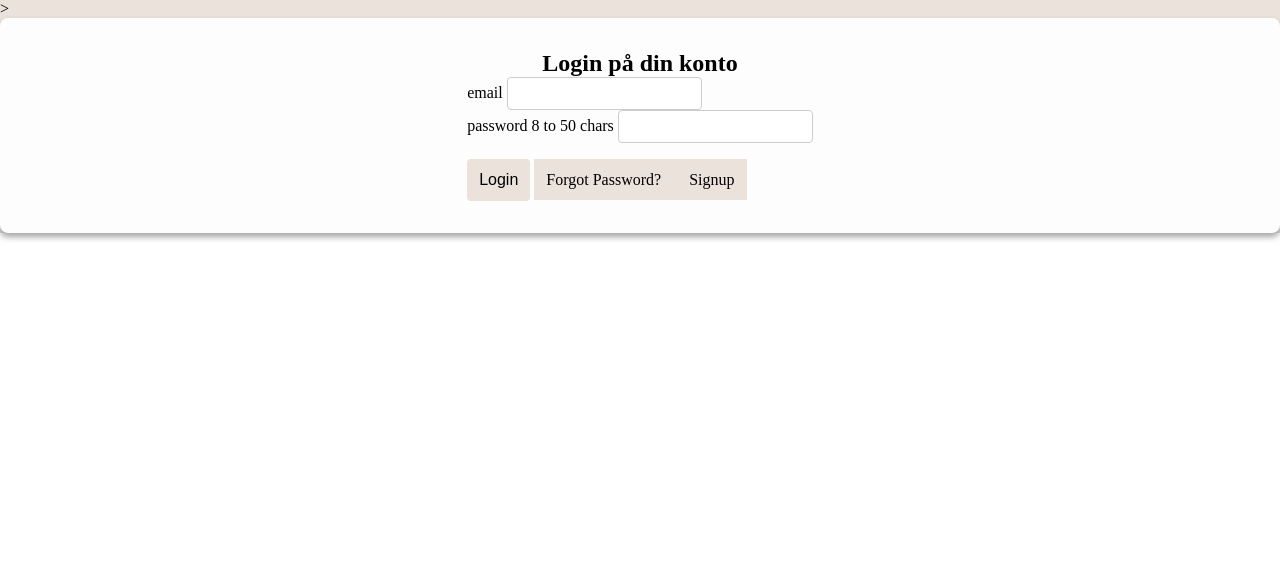
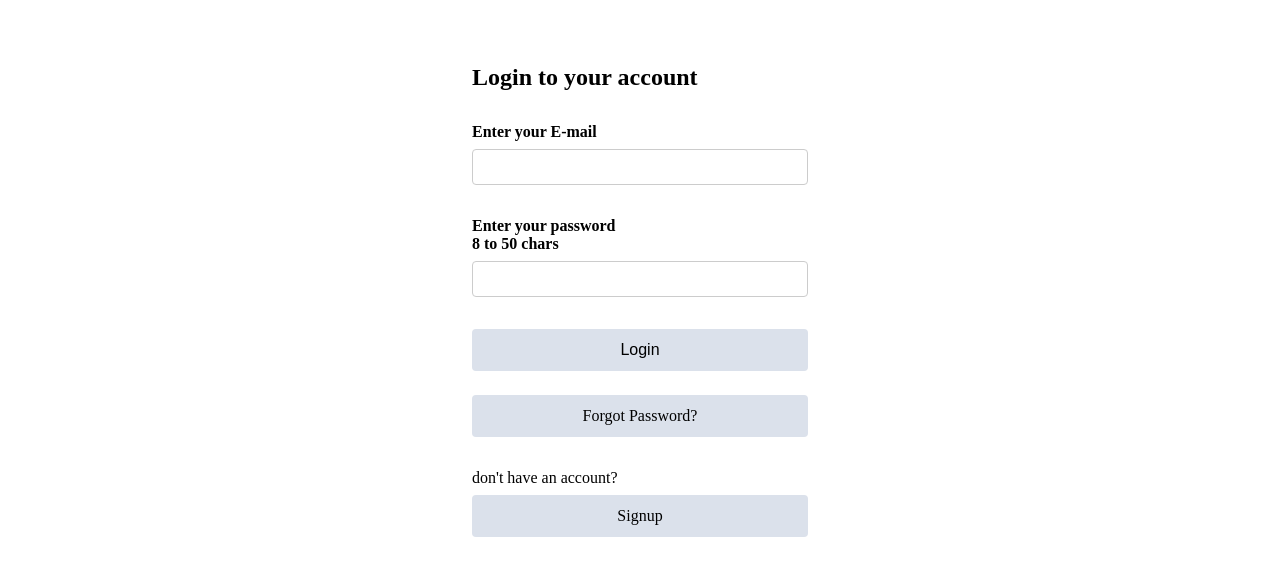
Before and after one commit to AbdullahMarwan/AbdullahMarwan-KEA-WebDev-Wolt-Exam, a Flask app: template templates/view_login.html in a window 1280 px wide. Shown: the top 584 px of the page. Run offline with Flask 3, Linux system fonts and the light colour scheme; the template is opened without the code that fills it, so the values that code supplies are empty.

Commit message:
Updated view_login.html css

```diff
--- a/templates/view_login.html
+++ b/templates/view_login.html
@@ -1,86 +1,180 @@
 {% include "_top.html" %}
 
-<main
-    class="w-full h-100vh d-flex p-items-center"
-    style="background-color: #ebe3db;" <!-- Baggrundsfarve -->
->
-    <section
-        class="bg-c-blue p-4 border-rounded shadow mx-auto w-30%"
-        style="
-            background-color: #fdfdfd;
-            padding: 2rem;
-            border-radius: 0.5rem;
-            box-shadow: 0 4px 6px rgba(0, 0, 0, 0.357);
-            display: flex;
-            flex-direction: column;
-            align-items: center;
-        "
-    >
-        <!-- Brugercirkel -->
+<main class="main-login">
+
+    <section>
         <div >
-
-           <h1>Login på din konto</h1> <!-- Brugersymbol -->
-
+           <h1>Login to your account</h1> <!-- Brugersymbol -->
         </div>
 
         <form id="frm_user_login" class="w-full d-flex flex-col gap-4">
 
-            <div class="text-c-green text-200">
+            <!-- TODO: Make message work! -->
+            <div id="login-message" class="text-c-green text-200">
                 {{ message }}
             </div>
 
             <div class="d-flex flex-col">
                 <label for="user_email">
-                    <span>email</span>
+                    <span>Enter your E-mail</span>
                 </label>
                 <input
                     name="user_email"
                     type="text"
-                    mix-check="{{ x.REGEX_EMAIL }}"
-                    style="padding: 0.5rem; border: 1px solid #ccc; border-radius: 0.25rem;"
-                >
+                    mix-check="{{ x.REGEX_EMAIL }}"                 >
             </div>
 
             <div class="d-flex flex-col">
                 <label for="user_password" class="d-flex">
-                    <span>password</span>
-                    <span class="ml-auto text-c-gray:+25">{{ x.USER_PASSWORD_MIN }} to {{ x.USER_PASSWORD_MAX }} chars</span>
+                    <span>Enter your password</span>
+
+                    <span>{{ x.USER_PASSWORD_MIN }} to {{ x.USER_PASSWORD_MAX }} chars</span>
                 </label>
                 <input
                     name="user_password"
                     type="text"
-                    mix-check="{{ x.REGEX_USER_PASSWORD }}"
-                    style="padding: 0.5rem; border: 1px solid #ccc; border-radius: 0.25rem;"
-                >
+                    mix-check="{{ x.REGEX_USER_PASSWORD }}"                 >
             </div>
 
             <button
                 mix-post="/login"
-                mix-data="#frm_user_login"
-                style="padding: 0.75rem; background-color: #ebe3db; border: none; border-radius: 0.25rem; cursor: pointer; font-size: 1rem; margin-top: 1rem;"
-            >
+                mix-data="#frm_user_login"             >
                 Login
             </button>
 
             <a
             href="{{url_for('view_forgot_password')}}"
-            class="text-a-center"
-            style="padding: 0.75rem; color: rgb(0, 0, 0); text-decoration: none; margin-top: 0.5rem; font-size: 1rem; background-color: #ebe3db;"
-        >
+            class="text-a-center">
             Forgot Password?
-        </a>
+            </a>
 
-            <a
-                href="{{url_for('view_signup')}}"
-                class="text-a-center"
-                style="padding: 0.75rem; color: rgb(0, 0, 0); text-decoration: none; margin-top: 0.5rem; font-size: 1rem; background-color: #ebe3db;"
-            >
-                Signup
-            </a>
+            <div class="signup-container">
+
+                <p>don't have an account?
+
+                    <a
+                        href="{{url_for('view_signup')}}"
+                        class="text-a-center"             >
+                        Signup
+                    </a>
+                </p>
+            </div>
 
         </form>
     </section>
 
 </main>
 
+
+
 {% include "_bottom.html" %}
+
+<style>
+  .display-hidden {
+    display: none !important;
+  }
+
+  .main-login {
+    margin: 2em 0em 2em 0em;
+    margin: auto;
+    padding: 2em;
+    max-width: 90%;
+  }
+
+  .main-login {
+    margin: 2em auto;
+    padding: 2em;
+    max-width: 90%;
+    width: 400px; /* Optional: Adjust the form width */
+  }
+
+  form {
+    display: flex;
+    flex-direction: column;
+    gap: 1rem; /* Space between input groups */
+  }
+
+  #frm_user_login {
+    margin: 2em 0em 0em 0em;
+
+    div {
+      margin-bottom: 1em;
+    }
+  }
+
+  form .d-flex {
+    display: flex;
+    flex-direction: column;
+  }
+
+  form label {
+    margin-bottom: 0.5rem;
+    font-size: 1rem;
+    font-weight: bold; /* Optional for emphasis */
+  }
+
+  .signup-container {
+    display: block;
+    align-items: center;
+    justify-content: left;
+    width: 100%;
+
+    p {
+      padding: 1em 0em 0em 0em;
+    }
+    a {
+      width: 100%;
+    }
+  }
+
+  form input {
+    padding: 0.5rem;
+    border: 1px solid #ccc;
+    border-radius: 0.25rem;
+    font-size: 1rem;
+    width: 100%; /* Ensures inputs are the same width */
+    box-sizing: border-box; /* Includes padding in width calculation */
+  }
+
+  form button {
+    padding: 0.75rem;
+    background-color: #dbe1eb;
+    border: none;
+    border-radius: 0.25rem;
+    cursor: pointer;
+    font-size: 1rem;
+    text-align: center;
+    transition: background-color 0.3s ease;
+  }
+
+  form button:hover {
+    background-color: #d6d1cb; /* Slightly darker for hover effect */
+  }
+
+  form a {
+    text-align: center;
+    display: block;
+    margin-top: 0.5rem;
+    color: black;
+    text-decoration: none;
+    background-color: #dbe1eb;
+    padding: 0.75rem;
+    border-radius: 0.25rem;
+    transition: background-color 0.3s ease;
+  }
+
+  form a:hover {
+    background-color: #d6d1cb; /* Slightly darker for hover effect */
+  }
+</style>
+
+<script>
+  document.addEventListener("DOMContentLoaded", function () {
+    const loginMessage = document.getElementById("login-message");
+    const messageContent = loginMessage.textContent.trim();
+
+    if (!messageContent || messageContent.length === 0) {
+      loginMessage.classList.add("display-hidden");
+    }
+  });
+</script>
```
Also changed, not shown: 1 other file.
